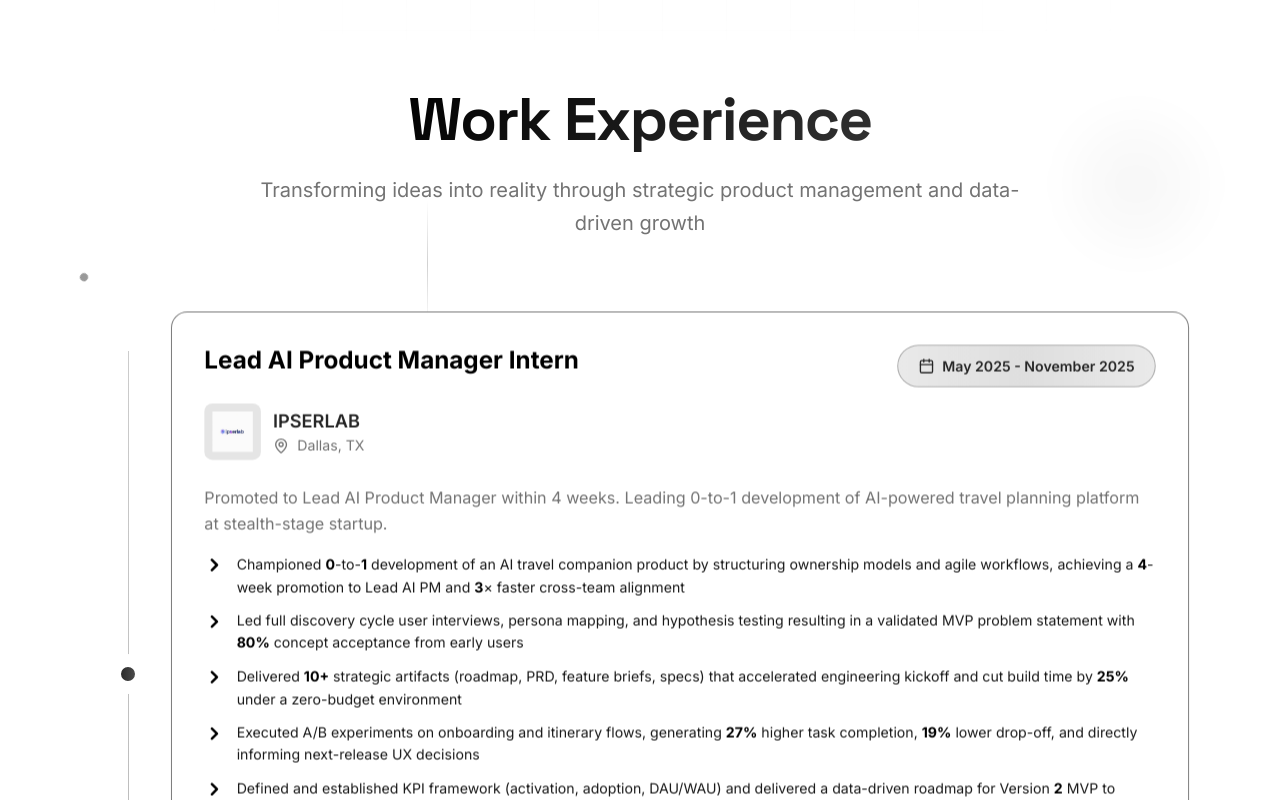
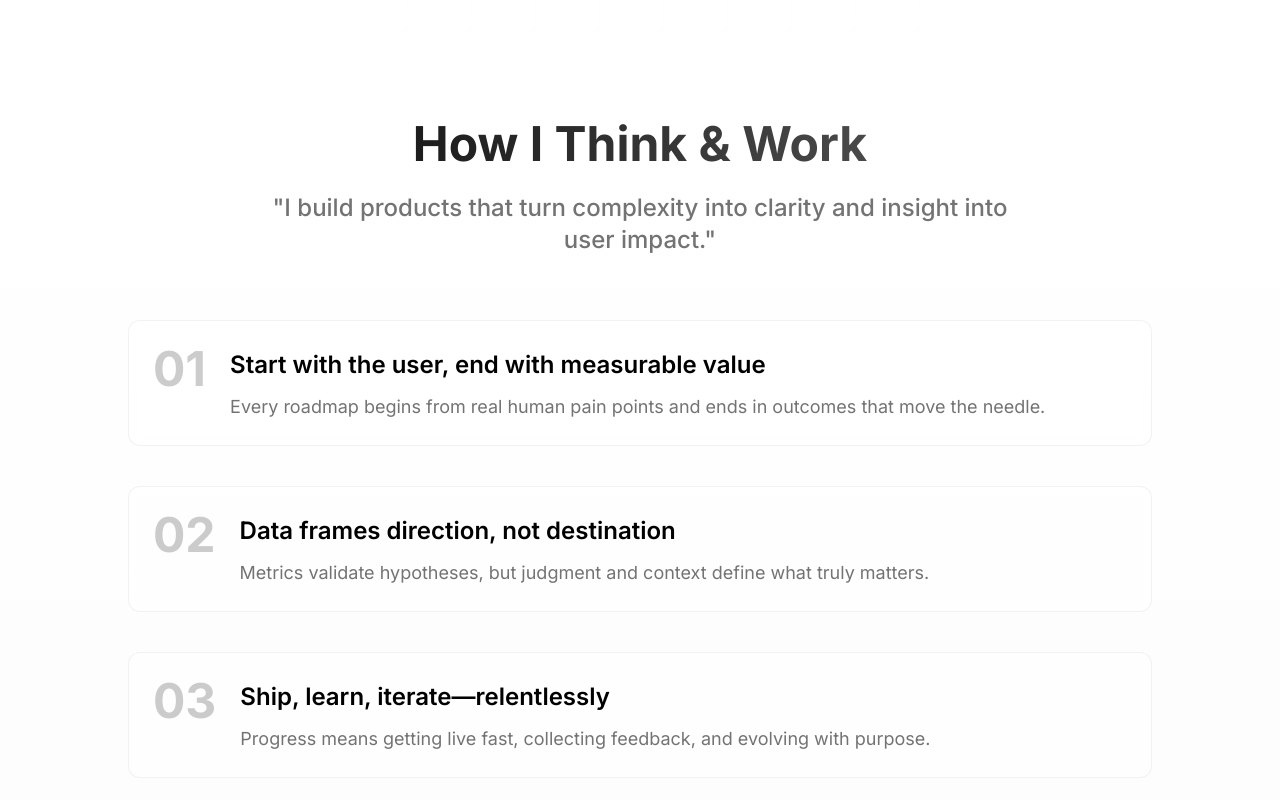
Before and after one commit to 5u2ny/pm-craftsman-suite, a React (Vite) app: page / in a window 1280 px wide. Shown: the part 760-1560 px from the top of the page. Built offline with nearby package versions, Linux system fonts and the light colour scheme; the HTML template or start-up script is replaced by a standard one.

Commit message:
Add Working Principles component
Create a new component `WorkingPrinciples.tsx` and add it to the Home page before the Experience section. This component displays the user's core principles for thinking and working, including a title, tagline, and four detailed principles.

```diff
--- /dev/null
+++ b/src/components/WorkingPrinciples.tsx
@@ -0,0 +1,67 @@
+const WorkingPrinciples = () => {
+  const principles = [
+    {
+      number: "01",
+      title: "Start with the user, end with measurable value",
+      description: "Every roadmap begins from real human pain points and ends in outcomes that move the needle."
+    },
+    {
+      number: "02",
+      title: "Data frames direction, not destination",
+      description: "Metrics validate hypotheses, but judgment and context define what truly matters."
+    },
+    {
+      number: "03",
+      title: "Ship, learn, iterate—relentlessly",
+      description: "Progress means getting live fast, collecting feedback, and evolving with purpose."
+    },
+    {
+      number: "04",
+      title: "Balance user love, tech feasibility, and business logic",
+      description: "Great products live where desirability, viability, and feasibility intersect—and tradeoffs are intentional."
+    }
+  ];
+
+  return (
+    <section className="py-20 px-6 bg-gradient-to-b from-background to-muted/30">
+      <div className="max-w-5xl mx-auto">
+        <div className="text-center mb-16 animate-fade-in">
+          <h2 className="text-4xl md:text-5xl font-bold mb-6 bg-gradient-to-r from-primary to-primary/60 bg-clip-text text-transparent">
+            How I Think & Work
+          </h2>
+          <p className="text-xl md:text-2xl text-muted-foreground font-medium max-w-3xl mx-auto">
+            "I build products that turn complexity into clarity and insight into user impact."
+          </p>
+        </div>
+
+        <div className="grid gap-8 md:gap-10">
+          {principles.map((principle, index) => (
+            <div
+              key={principle.number}
+              className="group relative animate-fade-in"
+              style={{ animationDelay: `${index * 0.1}s` }}
+            >
+              <div className="flex gap-6 items-start p-6 rounded-xl border border-border/50 bg-card/50 backdrop-blur-sm hover:bg-card transition-all duration-300 hover:shadow-lg hover:border-primary/30">
+                <div className="flex-shrink-0">
+                  <span className="text-5xl font-bold text-primary/20 group-hover:text-primary/40 transition-colors duration-300">
+                    {principle.number}
+                  </span>
+                </div>
+                <div className="flex-1 pt-1">
+                  <h3 className="text-xl md:text-2xl font-semibold mb-3 text-foreground group-hover:text-primary transition-colors duration-300">
+                    {principle.title}
+                  </h3>
+                  <p className="text-base md:text-lg text-muted-foreground leading-relaxed">
+                    {principle.description}
+                  </p>
+                </div>
+              </div>
+            </div>
+          ))}
+        </div>
+      </div>
+    </section>
+  );
+};
+
+export default WorkingPrinciples;
--- a/src/pages/Home.tsx
+++ b/src/pages/Home.tsx
@@ -3,11 +3,13 @@ import ProjectsShowcase from "@/components/ProjectsShowcase";
 import Experience from "@/components/Experience";
 import ToolsSkills from "@/components/ToolsSkills";
 import Recommendations from "@/components/Recommendations";
+import WorkingPrinciples from "@/components/WorkingPrinciples";
 
 const Home = () => {
   return (
     <main>
       <Hero />
+      <WorkingPrinciples />
       <Experience />
       <ToolsSkills />
       <Recommendations />
```
